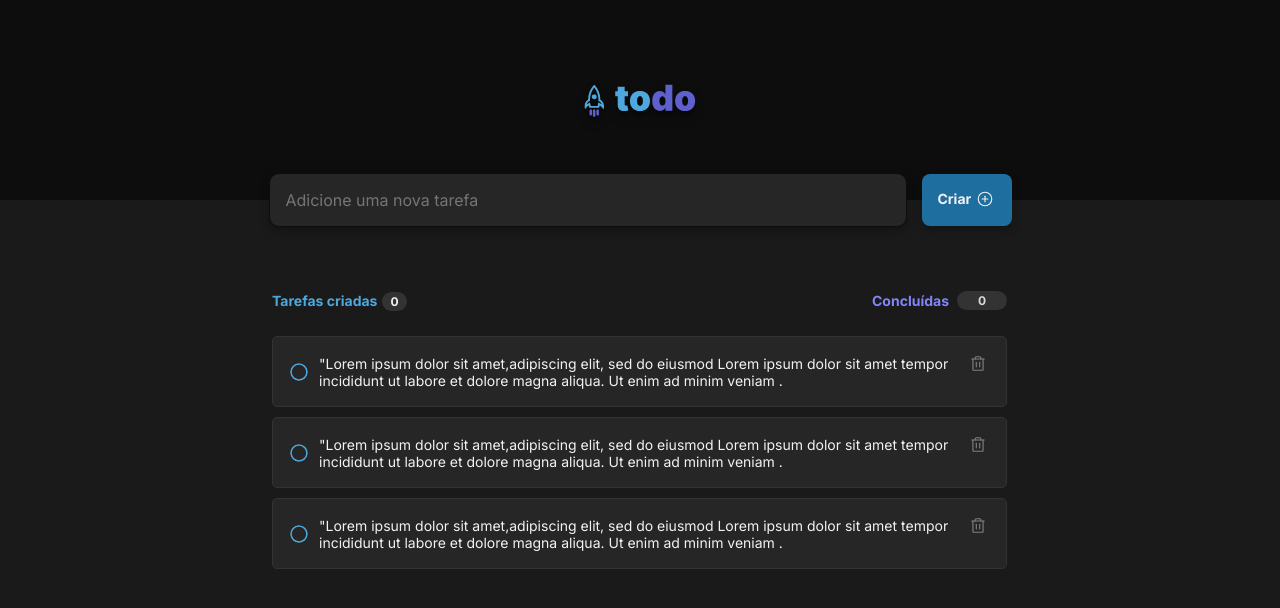
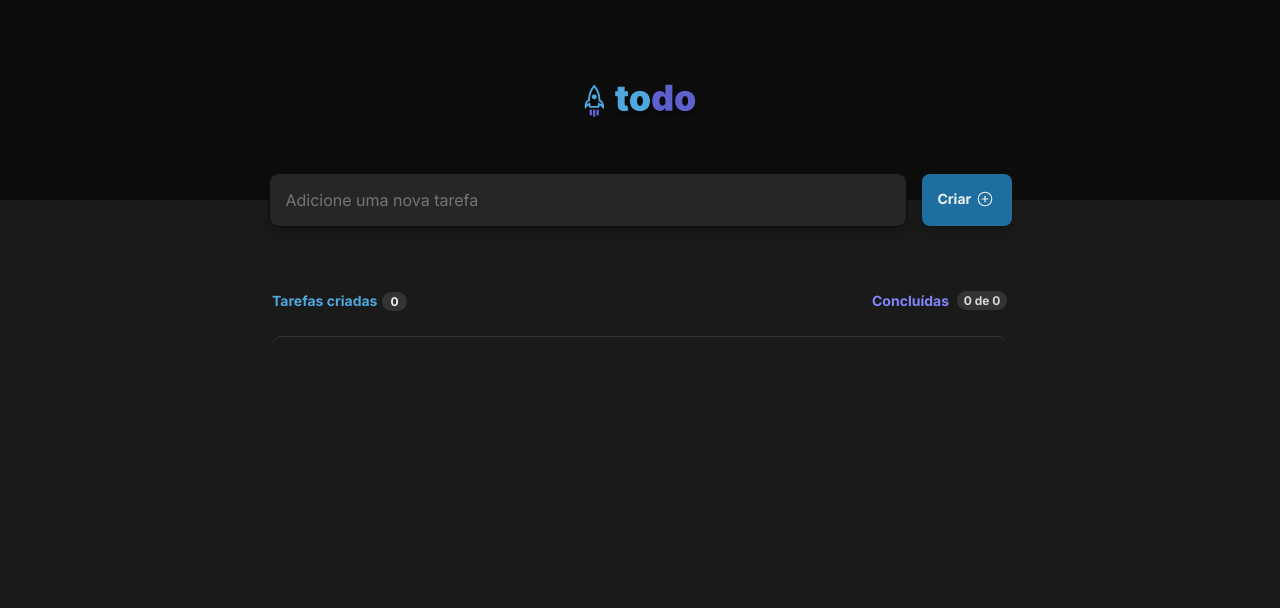
Before and after one commit to tibaas/desafiotodo, a React (Vite) app: page / in a window 1280 px wide. Shown: the top 608 px of the page. Built offline with nearby package versions, Linux system fonts and the light colour scheme.

Commit message:
Patching...

```diff
--- a/src/App.jsx
+++ b/src/App.jsx
@@ -1,4 +1,5 @@
 
+import React from 'react'
 import todoLogo from './assets/Logo-todo.svg'
 
 import styles from './Container.module.scss'
@@ -8,8 +9,38 @@ import { PlusCircle } from 'phosphor-react'
 import './global.css'
 import { Tasks } from './components/Tasks'
 import { InfoScreen } from './components/InfoScreen'
+import { useState } from 'react'
 
 function App() {
+
+  const [newTask, setNewTask] = useState('');
+  const [tasks, setTasks] = useState([]);
+  const [taskCount, setTaskCount] = useState(0);
+  const [completedTasksCount, setCompletedTasksCount] = useState(0);
+
+
+  const handleChange = (e) => {
+      setNewTask(e.target.value)
+  }
+
+
+  function createTask() {
+    if (newTask.trim() !== '') {
+      // setTasks([...tasks, newTask])
+      setTasks([...tasks, { task: newTask, completed: false }]);
+      setTaskCount(taskCount + 1)
+      setNewTask('')
+    }
+
+  }
+
+  function markTaskAsCompleted(index) {
+    const updatedTasks = [...tasks];
+    updatedTasks[index].completed = true;
+    setTasks(updatedTasks);
+    setCompletedTasksCount(completedTasksCount + 1);
+  }
+
 
   return (
     <section>
@@ -21,6 +52,8 @@ function App() {
 
           <input
             className={styles.inputBar}
+
+            onChange={handleChange}
             type="text"
             placeholder='Adicione uma nova tarefa'
           />
@@ -28,24 +61,26 @@ function App() {
           <button
             className={styles.inputButton}
             type="submit"
+            onClick={createTask}
           >  <strong>Criar</strong> <PlusCircle size={18} />  </button>
         </div>
             <div className={styles.spanContainer}>
-              <p>Tarefas criadas<span>0</span></p>
-              <p>Concluídas<span>0</span></p>
+              <p>Tarefas criadas<span>{taskCount}</span></p>
+              <p>
+                Concluídas<span>{`${completedTasksCount} de ${taskCount}`}</span>
+              </p>
 
               <div className={styles.separatorSpan}></div>
 
               <div className={styles.feedTask}>
-
-              {/* <InfoScreen /> */}
-
-              <Tasks />
-              <Tasks />
-              <Tasks />
-
-
-
+                {tasks.map((task, index ) => {
+                 return <Tasks
+                 key={index}
+                 task={task.task}
+                 completed={task.completed}
+                 onMarkAsCompleted={() => markTaskAsCompleted(index)}
+                 />
+                })}
               </div>
 
             </div>
--- a/src/Container.module.scss
+++ b/src/Container.module.scss
@@ -57,9 +57,10 @@
     border-radius: 10px;
     border: 1px solid var(--gray-700);
     font-family: 'Inter', sans-serif;
+
     font-size: 16px;
     outline:transparent;
-
+    color: var(--gray-200);
     filter: drop-shadow(0px 4px 4px rgba(0,0,0,0.25));
 
     &:focus{
--- a/src/components/Tasks.jsx
+++ b/src/components/Tasks.jsx
@@ -2,31 +2,38 @@ import { Trash } from 'phosphor-react'
 import Checkbox from '../assets/Checkbox-layer.svg'
 import Checked from '../assets/Checked.svg'
 import styles from '../components/Tasks.module.scss'
-import { useState } from 'react'
+import { useState, useEffect } from 'react'
 
 
 
-export function Tasks() {
+export function Tasks({task, completed, onMarkAsCompleted}) {
 
     const [isVisible, setIsVisible] = useState(true);
-    const [isTextHighlighted, setIsTextHighlighted] = useState(false)
+    const [isTextHighlighted, setIsTextHighlighted] = useState(completed)
+
+    // useEffect(() => {
+    //     setIsTextHighlighted(completed);
+    // }, [completed]);
 
 
     const StyleMarked = {
         textDecoration: isTextHighlighted ? 'line-through' : 'none',
         opacity: isTextHighlighted ? '50%' : '100%',
+
     }
 
 
     function handleClick() {
-        setIsVisible(!isVisible);
+
+        setIsVisible(!isVisible)
         setIsTextHighlighted(!isTextHighlighted)
+        onMarkAsCompleted(!isTextHighlighted)
 
     }
 
     return(
         <div>
-            <section>
+            <section className={styles.sectionSize}>
                 <div className={styles.tasks}>
                     <div className={styles.imgDiv}>
 
@@ -48,7 +55,7 @@ export function Tasks() {
                         />
                     </div>
                     <input type="checkbox" />
-                    <label style={StyleMarked}>"Lorem ipsum dolor sit amet,adipiscing elit, sed do eiusmod Lorem ipsum dolor sit amet tempor incididunt ut labore et dolore magna aliqua. Ut enim ad minim veniam . </label>
+                    <label style={StyleMarked}>{task}</label>
                     <button className={styles.trashIcon}><Trash size={18} /></button>
                 </div>
             </section>
--- a/src/components/Tasks.module.scss
+++ b/src/components/Tasks.module.scss
@@ -1,22 +1,25 @@
-
-
+.sectionSize {
+    min-width: 730px;
+}
 
 .tasks {
-    width: 100%;
+
     display: flex;
     align-items: center;
-    justify-content: center;
-    color: var(--gray-100);
+    justify-content: space-between;
+    line-height: 19px;
+    color: var(--gray-200);
     font-family: 'Inter', sans-serif;
     font-size: 14px;
-
     left: 0;
     top: 20px;
     gap: 10px;
     border: 1px solid var(--gray-400);
-    border-radius: 5px;
+    border-radius:10px;
     padding: 16px;
     background: var(--gray-500);
+
+
 
     .imgDiv {
         display: flex;
@@ -34,75 +37,33 @@
             border-radius: 10px;
             &:hover {
                 background: var(--blue-dark);
-                opacity: 75%;
+                opacity: 70%;
             }
         }
 
         .checkedBox {
             opacity: 80%;
-            width: 19.25px;
-            height: 20px;
             cursor: pointer;
+            // transform: scale(1.2);
         }
 
     }
 
-
-
-
-
     input {
         display: none;
-        // background: transparent;
-        // appearance: none;
-        // height: 17.45px;
-        // width: 28px;
-        // background: transparent;
-        // position: relative;
-        // right: 18px;
-        // border-radius: 50%;
-
-        // &:checked {
-        //     background: green;
-        // }
-
     }
-
-
-//    input {
-//     height: 20px;
-//     width: 30px;
-//     border-radius: 20px;
-//     appearance: none;
-//     background :red;
-
-//     &:checked {
-//         background: green;
-//     }
-
-//    }
-
     .trashIcon {
+        display: flex;
         background: transparent;
         border: 0;
         cursor: pointer;
         color: var(--gray-300);
         padding: 2px 3px 2px 3px;
 
-        display: flex;
-
-        margin-bottom: 15px;
-
-
-
-
         &:hover {
             color: var(--danger);
             background: var(--gray-400);
             border-radius: 4px;
-
-
-
         }
 
     }
```
